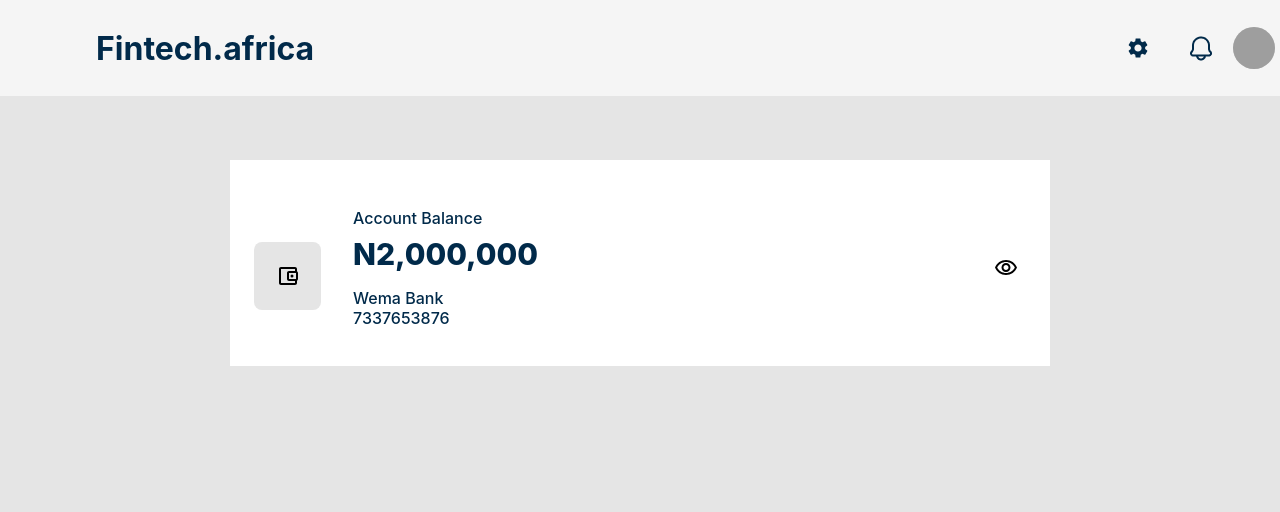
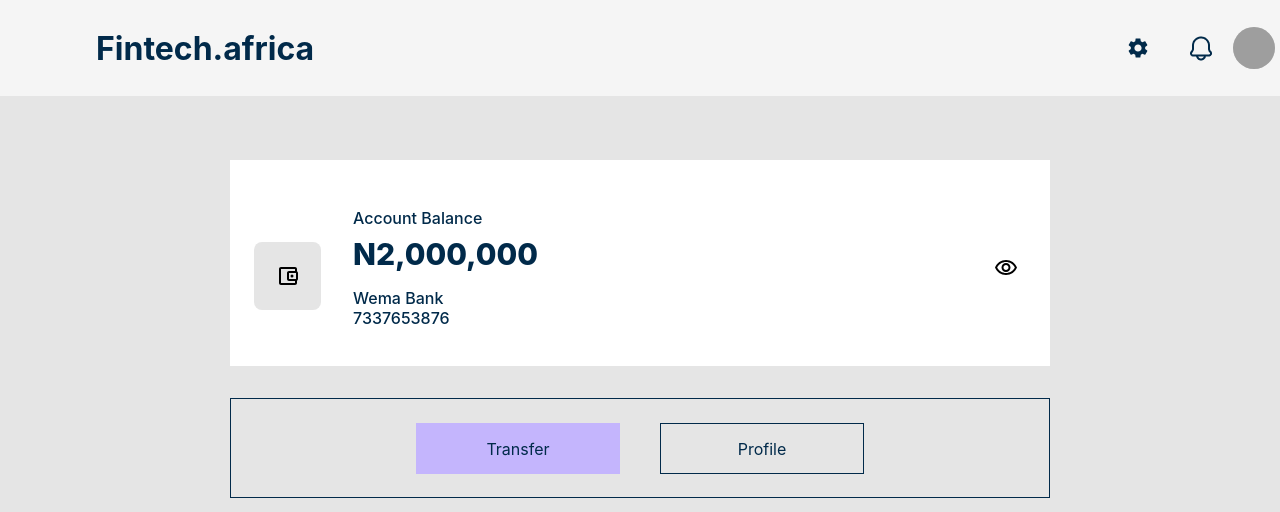
Before and after one commit to Danny4life/fintech.africa, a React (Vite) app: page /dashboard in a window 1280 px wide. Shown: the top 512 px of the page. Built offline with nearby package versions, Linux system fonts and the light colour scheme; grey boxes are pictures that could not be loaded.

Commit message:
create links to local bank transfer and profile fields

```diff
--- a/src/component/dashboard-component/Wallet.jsx
+++ b/src/component/dashboard-component/Wallet.jsx
@@ -1,6 +1,7 @@
 
 import AccountBalanceWalletOutlinedIcon from '@mui/icons-material/AccountBalanceWalletOutlined';
 import VisibilityOutlinedIcon from '@mui/icons-material/VisibilityOutlined';
+import { Link } from 'react-router-dom';
 
 const Wallet = () => {
     return (
@@ -32,13 +33,22 @@ const Wallet = () => {
                                     <VisibilityOutlinedIcon />
                                 </span>
                             </div>
-
-
                         </div>
-
                     </div>
                 </div>
-
+                <section className='flex justify-center pt-8'>
+                    <div className='w-[820px] border-solid border border-[#012A4A] h-[100px]'>
+                        <div className='flex justify-center items-center pt-6 gap-10 text-[#012A4A]'>
+                            <div className='w-[102px] lg:w-[204px] h-[51px] bg-violet-300 flex justify-center items-center cursor-pointer'>
+                                <Link to={"/local-bank-transfer"}>Transfer</Link>
+                            </div>
+                            <div className=
+                            'lg:w-[204px] w-[102px] h-[51px] bg-[#E5E5E5] flex justify-center items-center border-solid border border-[#012A4A] cursor-pointer'>
+                                <Link to={"/profile"}>Profile</Link>
+                            </div>
+                        </div>
+                    </div>
+                </section>
             </section>
 
         </section>
```
